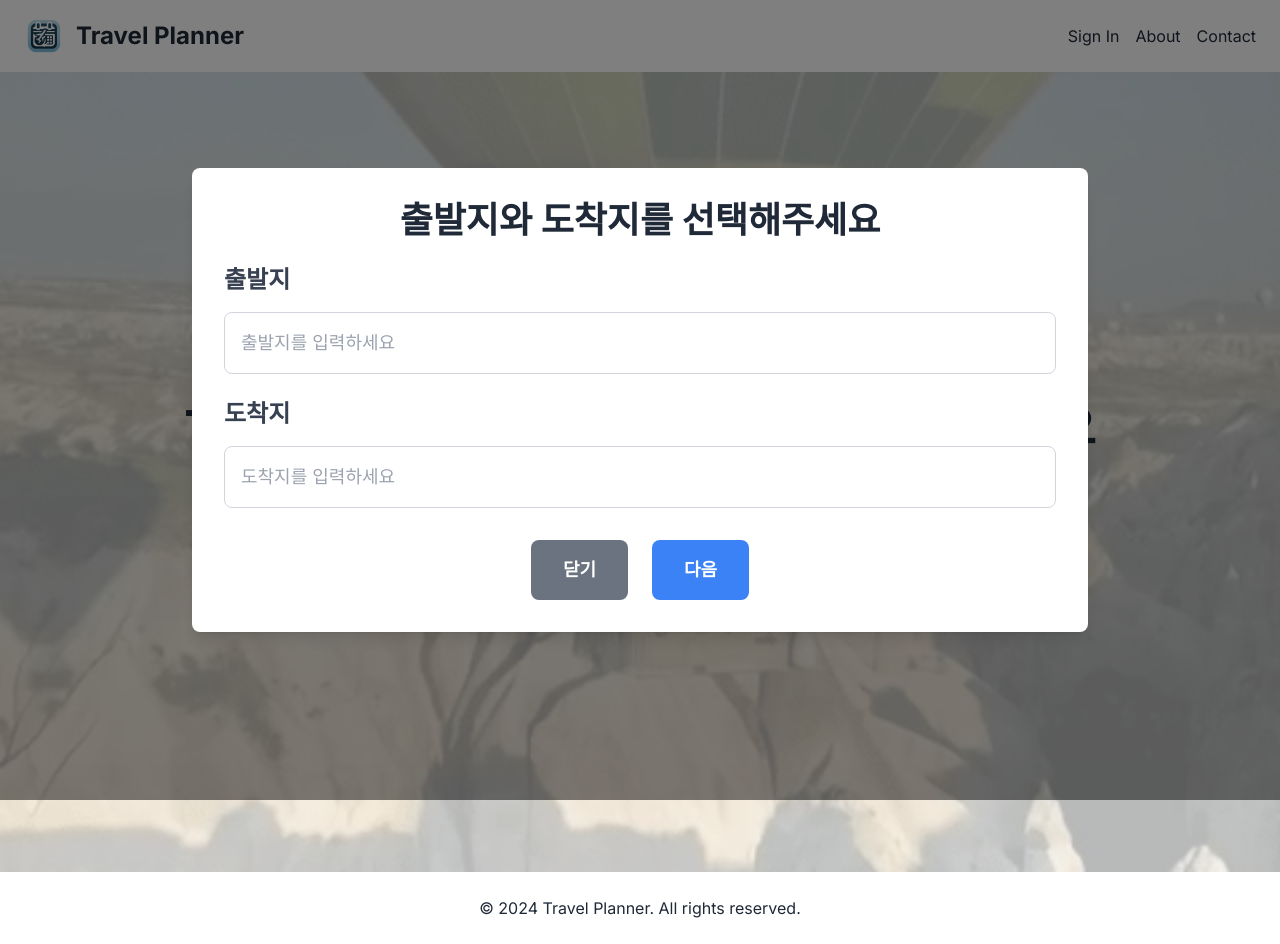
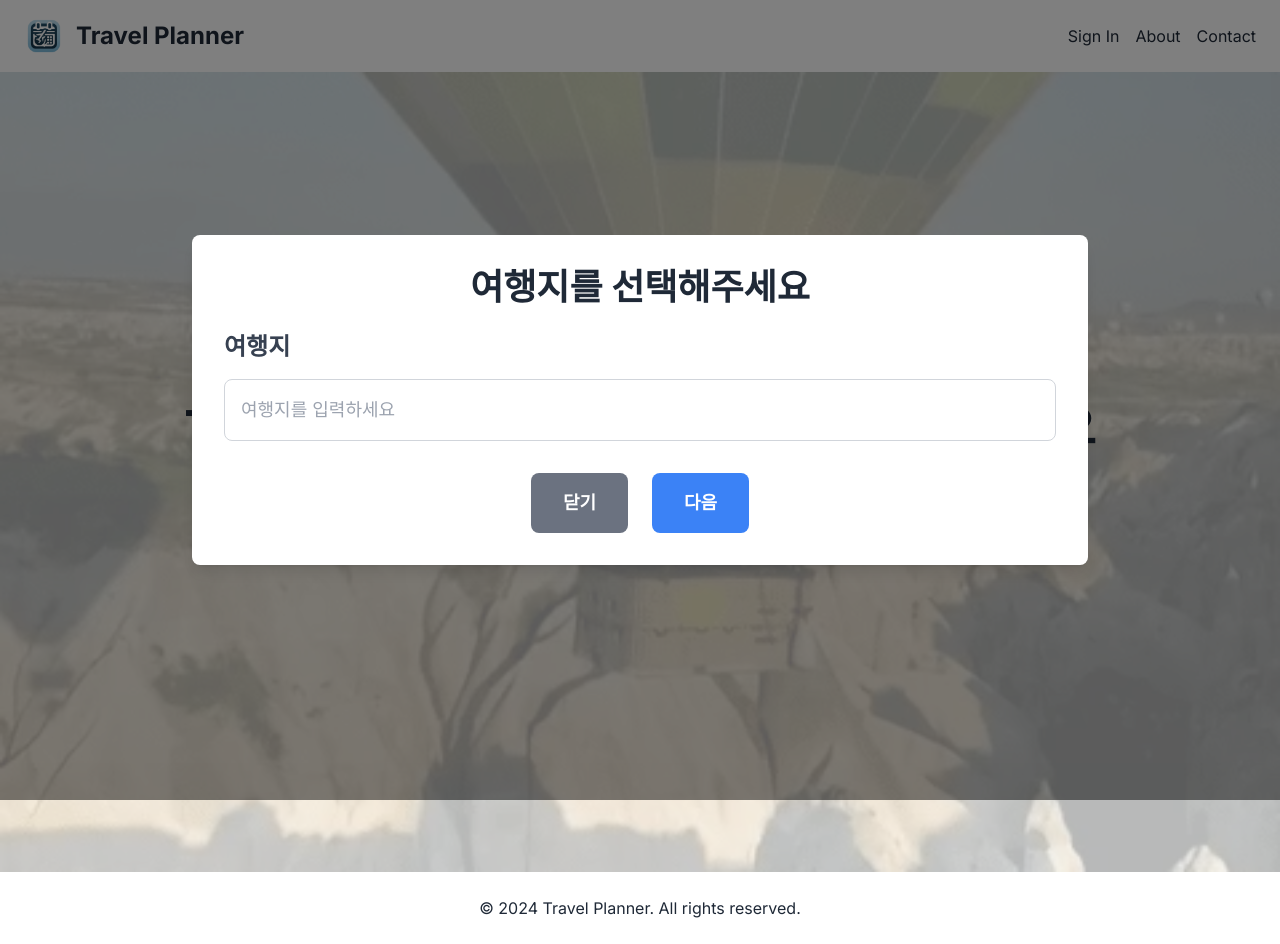
Before and after one commit to rud2403/travelplanner-client, a Next.js app: page / in a window 1280 px wide. Both pictures are taken after a click on the button "일정 만들기". Built offline with nearby package versions, Linux system fonts and the light colour scheme.

Commit message:
refactor : 출발지 및 도착지 -> 여행지 변경

```diff
--- a/src/app/page.tsx
+++ b/src/app/page.tsx
@@ -16,16 +16,14 @@ export default function Home() {
 
   const {
     resetState,
-    setDeparture,
-    setArrival,
+    setDestination,
     setStartDate,
     setEndDate,
     setNumberOfPeople,
     setBudget,
   } = useTravelStore();
 
-  const [departure, setLocalDeparture] = useState('');
-  const [arrival, setLocalArrival] = useState('');
+  const [destination, setLocalDestination] = useState('');
   const [dateRange, setLocalDateRange] = useState<[string, string] | null>(null);
   const [numberOfPeople, setLocalNumberOfPeople] = useState(1);
   const [budget, setLocalBudget] = useState(0);
@@ -40,8 +38,7 @@ export default function Home() {
   };
 
   const resetLocalState = () => {
-    setLocalDeparture('');
-    setLocalArrival('');
+    setLocalDestination('');
     setLocalDateRange(null);
     setLocalNumberOfPeople(1);
     setLocalBudget(0);
@@ -56,8 +53,7 @@ export default function Home() {
   };
 
   const handleFinish = () => {
-    setDeparture(departure);
-    setArrival(arrival);
+    setDestination(destination);
     setStartDate(dateRange ? dateRange[0] : '');
     setEndDate(dateRange ? dateRange[1] : '');
     setNumberOfPeople(numberOfPeople);
@@ -91,10 +87,8 @@ export default function Home() {
       {/* Location Picker Modal */}
       {isModalOpen && step === 1 && (
         <LocationPickerModal
-          departure={departure}
-          setDeparture={setLocalDeparture}
-          arrival={arrival}
-          setArrival={setLocalArrival}
+          destination={destination}
+          setDestination={setLocalDestination}
           onNext={handleNextStep}
           onClose={toggleModal}
         />
--- a/src/components/plan/planning.tsx
+++ b/src/components/plan/planning.tsx
@@ -15,8 +15,7 @@ const Planning = () => {
   const router = useRouter();
 
   const {
-    departure,
-    arrival,
+    destination,
     startDate,
     endDate,
     numberOfPeople,
@@ -28,12 +27,12 @@ const Planning = () => {
   } = useTravelStore();
 
   useEffect(() => {
-    if (!departure || !arrival || !startDate || !endDate || !numberOfPeople || !budget) {
+    if (!destination || !startDate || !endDate || !numberOfPeople || !budget) {
       router.push('/'); // 데이터가 없으면 홈으로 리다이렉트
     } else {
       setDayLocations(dayLocationsData); // dayLocations 설정
     }
-  }, [departure, arrival, startDate, endDate, numberOfPeople, budget, router, setDayLocations]);
+  }, [destination, startDate, endDate, numberOfPeople, budget, router, setDayLocations]);
 
   const handleRouteClick = (from: string, to: string) => {
     const fromLocation = dayLocations.flatMap(day => day.locations).find(loc => loc.name === from);
@@ -82,7 +81,7 @@ const Planning = () => {
       {/* 메인 */}
       <section className="w-full bg-gray-50 p-6 flex flex-col text-gray-800">
         <div className="w-full max-w-6xl mb-4">
-          <h2 className="text-4xl font-bold mb-6">여행지 : {arrival}</h2>
+          <h2 className="text-4xl font-bold mb-6">여행지 : {destination}</h2>
           <p><strong>여행일:</strong> {startDate} ~ {endDate}</p>
           <p><strong>인원수:</strong> {numberOfPeople}</p>
           <p><strong>예산:</strong> {budget} 원</p>
--- a/src/containers/picker/locationPicker.tsx
+++ b/src/containers/picker/locationPicker.tsx
@@ -4,40 +4,26 @@ import PickerModal from '@/components/modal/pickerModal';
 interface LocationPickerModalProps {
   onClose: () => void;
   onNext: () => void;
-  departure: string;
-  arrival: string;
-  setDeparture: (value: string) => void;
-  setArrival: (value: string) => void;
+  destination: string; // 도착지를 여행지로 변경
+  setDestination: (value: string) => void; // 여행지 설정 함수
 }
 
 const LocationPickerModal: React.FC<LocationPickerModalProps> = ({
   onClose,
   onNext,
-  departure,
-  arrival,
-  setDeparture,
-  setArrival,
+  destination,
+  setDestination,
 }) => {
   return (
-    <PickerModal title="출발지와 도착지를 선택해주세요" onClose={onClose} onNext={onNext}>
+    <PickerModal title="여행지를 선택해주세요" onClose={onClose} onNext={onNext}>
       <div className="mb-6">
-        <label className="block text-2xl mb-4 font-semibold text-gray-700">출발지</label>
+        <label className="block text-2xl mb-4 font-semibold text-gray-700">여행지</label>
         <input
           type="text"
           className="w-full p-4 text-lg rounded-lg border border-gray-300 focus:outline-none focus:ring-2 focus:ring-blue-500 text-gray-800"
-          value={departure}
-          onChange={(e) => setDeparture(e.target.value)}
-          placeholder="출발지를 입력하세요"
-        />
-      </div>
-      <div className="mb-6">
-        <label className="block text-2xl mb-4 font-semibold text-gray-700">도착지</label>
-        <input
-          type="text"
-          className="w-full p-4 text-lg rounded-lg border border-gray-300 focus:outline-none focus:ring-2 focus:ring-blue-500 text-gray-800"
-          value={arrival}
-          onChange={(e) => setArrival(e.target.value)}
-          placeholder="도착지를 입력하세요"
+          value={destination}
+          onChange={(e) => setDestination(e.target.value)}
+          placeholder="여행지를 입력하세요"
         />
       </div>
     </PickerModal>
--- a/src/store/useTravelStore.ts
+++ b/src/store/useTravelStore.ts
@@ -4,8 +4,7 @@ import { devtools } from 'zustand/middleware';
 import { DayLocations, Route, TravelLocation } from '@/services/dayLocations';
 
 interface TravelState {
-  departure: string;
-  arrival: string;
+  destination: string;
   startDate: string;
   endDate: string;
   numberOfPeople: number;
@@ -13,8 +12,7 @@ interface TravelState {
   dayLocations: DayLocations[];
   focusedLocation: TravelLocation | null;
   focusedRoute: Route | null;
-  setDeparture: (departure: string) => void;
-  setArrival: (arrival: string) => void;
+  setDestination: (destination: string) => void; // 여행지 설정 함수
   setStartDate: (startDate: string) => void;
   setEndDate: (endDate: string) => void;
   setNumberOfPeople: (numberOfPeople: number) => void;
@@ -27,8 +25,7 @@ interface TravelState {
 
 export const useTravelStore = create<TravelState>()(
   devtools((set) => ({
-    departure: '',
-    arrival: '',
+    destination: '',
     startDate: '',
     endDate: '',
     numberOfPeople: 1,
@@ -36,8 +33,7 @@ export const useTravelStore = create<TravelState>()(
     dayLocations: [],
     focusedLocation: null,
     focusedRoute: null,
-    setDeparture: (departure) => set({ departure }),
-    setArrival: (arrival) => set({ arrival }),
+    setDestination: (destination) => set({ destination }), // 여행지 설정
     setStartDate: (startDate) => set({ startDate }),
     setEndDate: (endDate) => set({ endDate }),
     setNumberOfPeople: (numberOfPeople) => set({ numberOfPeople }),
@@ -47,8 +43,7 @@ export const useTravelStore = create<TravelState>()(
     setFocusedRoute: (route) => set({ focusedRoute: route }),
     resetState: () =>
       set({
-        departure: '',
-        arrival: '',
+        destination: '',
         startDate: '',
         endDate: '',
         numberOfPeople: 1,
```
